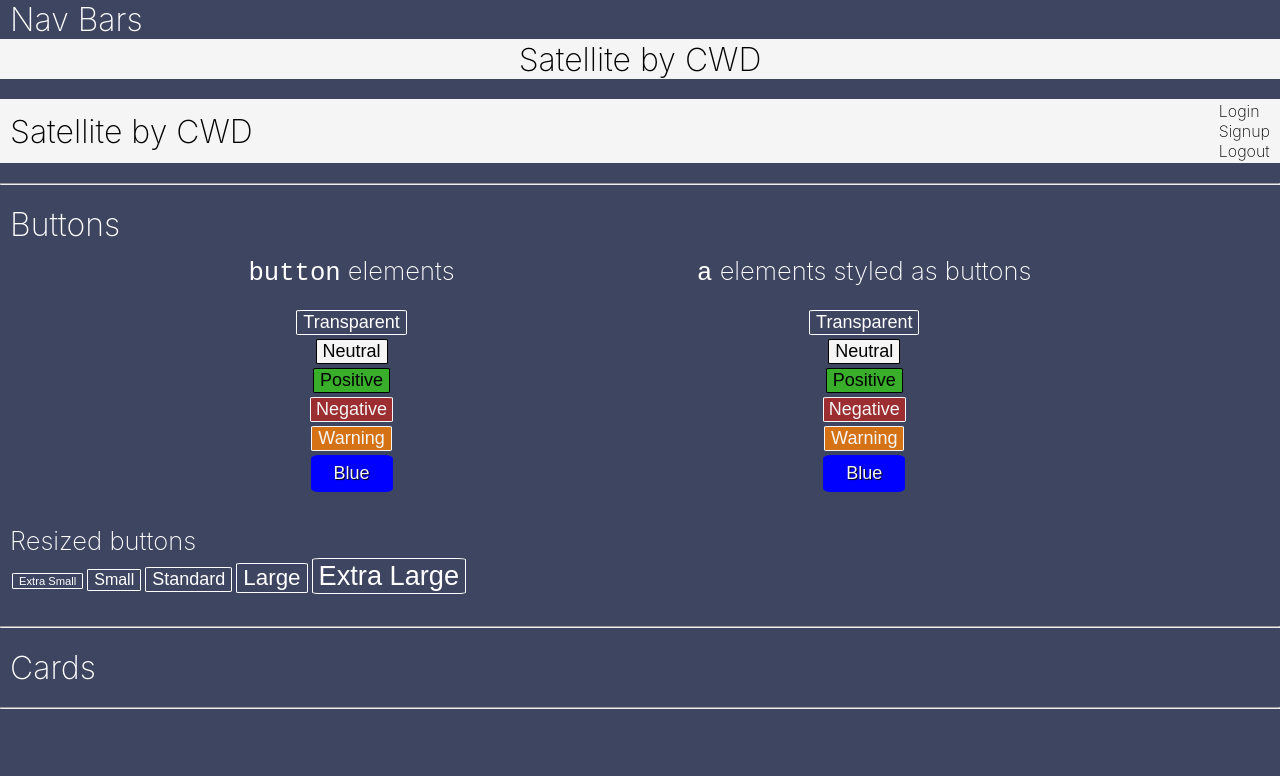
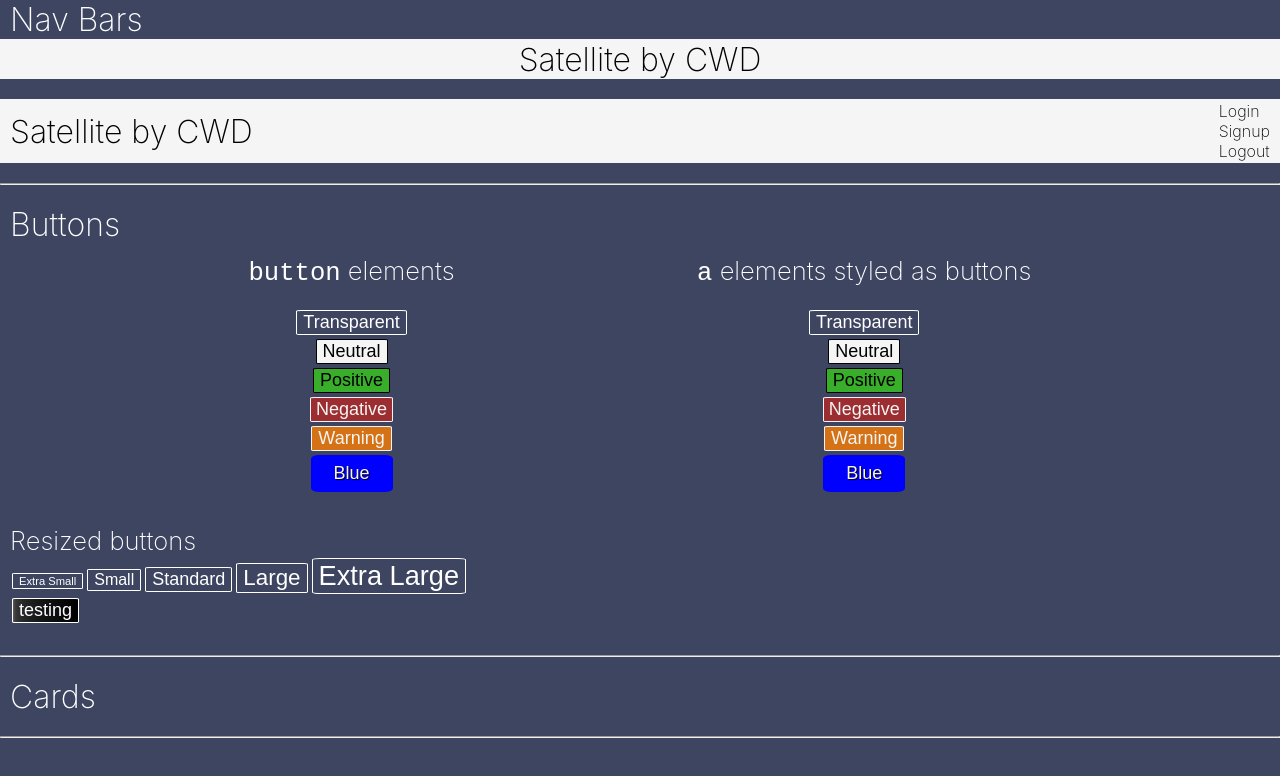
Before and after one commit to Cinque-Web-Development/satellite, a React (Create React App) app: page / in a window 1280 px wide. Shown: the top 776 px of the page. Built offline with nearby package versions, Linux system fonts and the light colour scheme.

Commit message:
add graident transition button

```diff
--- a/package.json
+++ b/package.json
@@ -4,8 +4,8 @@
   "private": true,
   "dependencies": {
     "@testing-library/jest-dom": "^5.11.5",
-    "@testing-library/react": "^11.1.0",
-    "@testing-library/user-event": "^12.1.10",
+    "@testing-library/react": "^11.1.1",
+    "@testing-library/user-event": "^12.2.0",
     "normalize.css": "^8.0.1",
     "react": "^17.0.1",
     "react-dom": "^17.0.1",
--- a/src/components/Buttons/Buttons.css
+++ b/src/components/Buttons/Buttons.css
@@ -86,14 +86,14 @@
     color: whitesmoke;
     padding: 5px 20px;
     border-radius: 10%;
-    /* transition: background-color border 0.2s; */
+    transition: background-color 0.4s ease-in-out, border 0.4s;
+    -webkit-transition: background-color 0.4s ease-in-out, border 0.4s;
     text-shadow: 1px 1px 1px black;
 }
 
 .stlt-blue-btn:hover, .stlt-blue-btn:focus {
     border: 3px solid #9D9D9D;
     background-color: #9D9D9D;
-    transition: background-color 0.4s, border 0.4s;
 }
 
 .stlt-xsm-btn {
@@ -111,3 +111,26 @@
 .stlt-xlg-btn {
     font-size: 1.7rem;
 }
+
+/* testing */
+
+.testing {
+    background: -webkit-linear-gradient(0.25turn, #605E5E, 10%, black);
+    background: -moz-linear-gradient(0.25turn, #605E5E, 10%, black);
+    background: -o-linear-gradient(0.25turn, #605E5E, 10%, black);
+    background: linear-gradient(0.25turn, #605E5E, 10%, black);
+    /* font-size: 2rem; */
+    -webkit-transition: background 1s ease-in-out;
+    -moz-transition: background 1s ease-in-out;
+    -o-transition: background 1s ease-in-out;
+    transition: background 1s ease-in-out;
+    background-position: 0rem;
+    /* background-size: 100px 200px; */
+    /* width: 150px;
+    height: 100px; */
+}
+
+.testing:hover, .testing:focus {
+    /* background: linear-gradient(.25turn, red, 90%, blue); */
+    background-position: 4rem;
+}
--- a/src/components/Buttons/Buttons.jsx
+++ b/src/components/Buttons/Buttons.jsx
@@ -33,6 +33,7 @@ export default function Buttons() {
                     <button className="stlt-btn stlt-lg-btn">Large</button>
                     <button className="stlt-btn stlt-xlg-btn"> Extra Large</button>
             </div>
+            <button className="stlt-btn testing">testing</button>
         </div>
     )
 }
```
Also changed, not shown: 1 other file (tests, documents, lock files or other folders).
